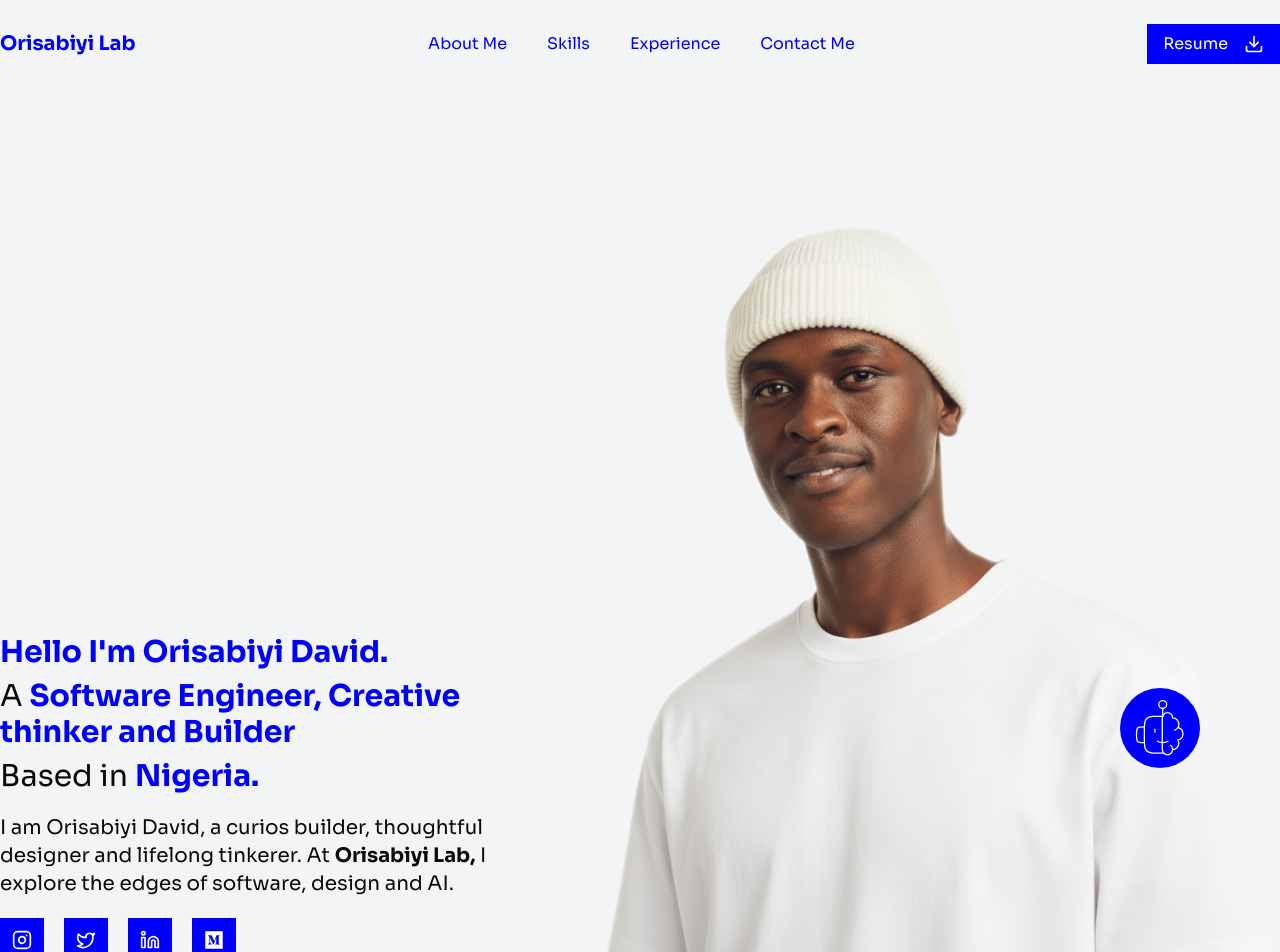
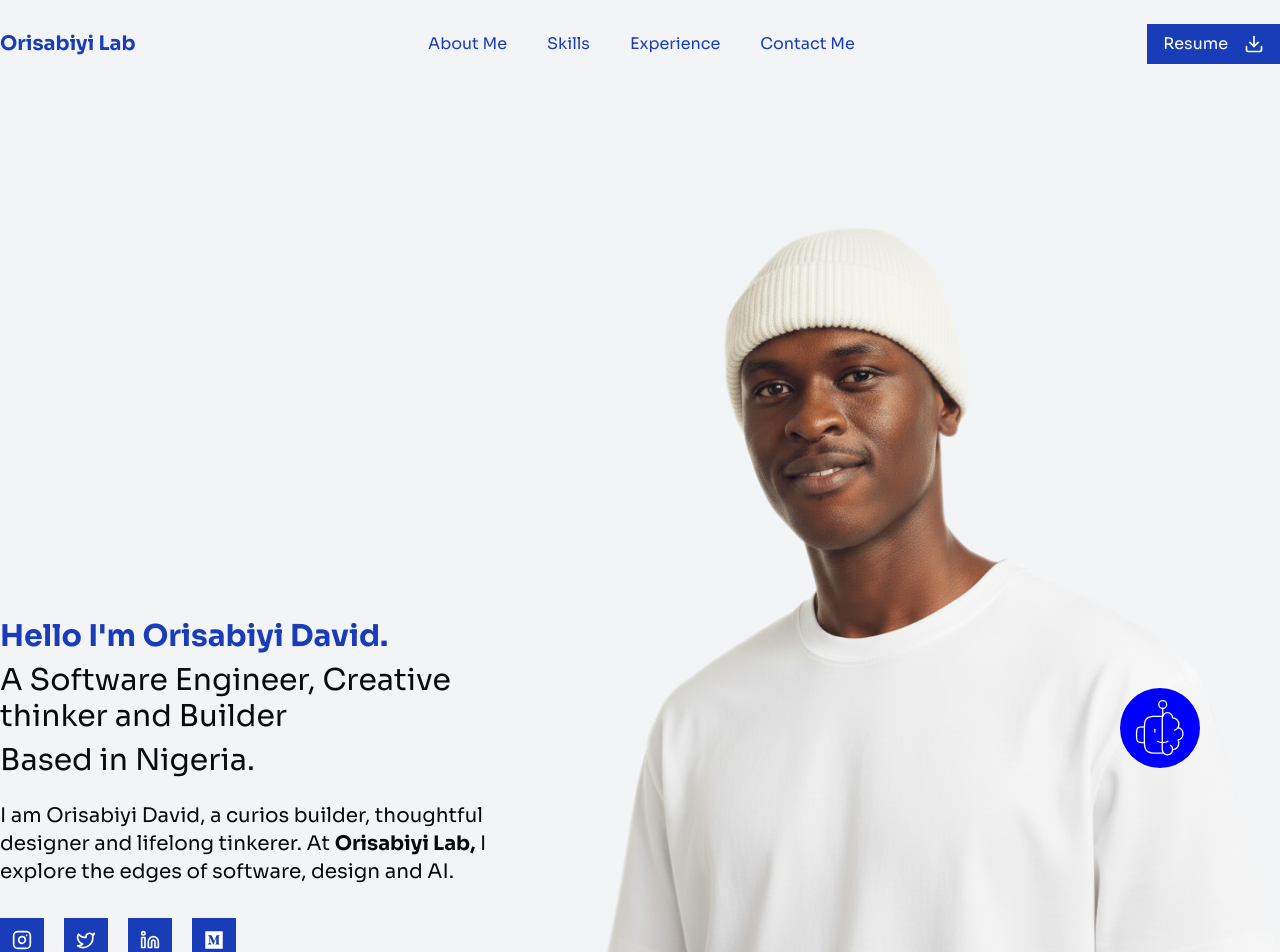
Before and after one commit to Orisabiyi/orisabiyi-lab, a Next.js app: page / in a window 1280 px wide. Shown: the top 952 px of the page. Built offline with nearby package versions, Linux system fonts and the light colour scheme.

Commit message:
feat: update color usage in Header, Navbar, and Socials components for visual consistency

```diff
--- a/components/header.tsx
+++ b/components/header.tsx
@@ -7,24 +7,24 @@ const Socials = dynamic(() => import("./socials"));
 export default function Header() {
   return (
     <header className="flex flex-col md:flex-row md:min-h-[80vh] px-5 md:px-0 md:pt-20 pb-5 md:py-32 container mx-auto font-sora">
-      <div className="md:w-[38%] self-end mt-3 md:mt-0 flex flex-col gap-3 md:gap-5 order-1 md:order-0">
+      <div className="md:w-[38%] self-end mt-3 md:mt-0 flex flex-col gap-3 md:gap-6 order-1 md:order-0">
         <h2 className="text-xl md:text-3xl 2xl:text-4xl flex flex-col md:gap-2 2xl:gap-4 w-full">
-          <span className="font-semibold text-primary">
+          <span className="font-semibold text-blue-800">
             Hello I&apos;m Orisabiyi David.
           </span>
           <span>
             A{" "}
-            <span className="text-primary font-semibold">
+            <span>
               Software Engineer, Creative thinker and Builder
             </span>
           </span>
           <span>
             Based in{" "}
-            <span className="font-semibold text-primary">Nigeria.</span>
+            <span>Nigeria.</span>
           </span>
         </h2>
 
-        <p className="text-sm md:text-xl">
+        <p className="text-sm md:text-xl mb-2">
           I am Orisabiyi David, a curios builder, thoughtful designer and
           lifelong tinkerer. At{" "}
           <span className="font-semibold">Orisabiyi Lab,</span> I explore the
--- a/components/navbar.tsx
+++ b/components/navbar.tsx
@@ -21,7 +21,7 @@ export default function Navbar() {
   return (
     <>
       <nav className="bg-gray-100 backdrop-blur w-full z-[9999999]">
-        <div className="flex items-center justify-center container mx-auto py-6 px-5 md:px-0 font-sora font-medium text-primary">
+        <div className="flex items-center justify-center container mx-auto py-6 px-5 md:px-0 font-sora font-medium text-blue-800">
           <h1 className="mr-auto text-base md:text-xl font-semibold">
             <Link href="/">Orisabiyi Lab</Link>
           </h1>
@@ -34,7 +34,7 @@ export default function Navbar() {
             ))}
           </ul>
 
-          <button className="hidden md:flex items-center gap-4 ml-auto bg-primary text-white px-4 py-2 hover:bg-purple-700 transition-colors">
+          <button className="hidden md:flex items-center gap-4 ml-auto bg-blue-800 text-white px-4 py-2 hover:bg-purple-700 transition-colors">
             <span>Resume</span>
             <Download size={20} />
           </button>
--- a/components/socials.tsx
+++ b/components/socials.tsx
@@ -30,7 +30,7 @@ export default function Socials({ itemClassName, iconClassName }: { itemClassNam
     <ul className="flex items-center gap-2 md:gap-5 w-full">
       {
         socialIcons.map(({ name, icon: Icon, href }) => (
-          <li key={name} className={itemClassName || "bg-primary p-3"}>
+          <li key={name} className={itemClassName || "bg-blue-800 p-3"}>
             <Link
               href={href}
               target="_blank"
```
